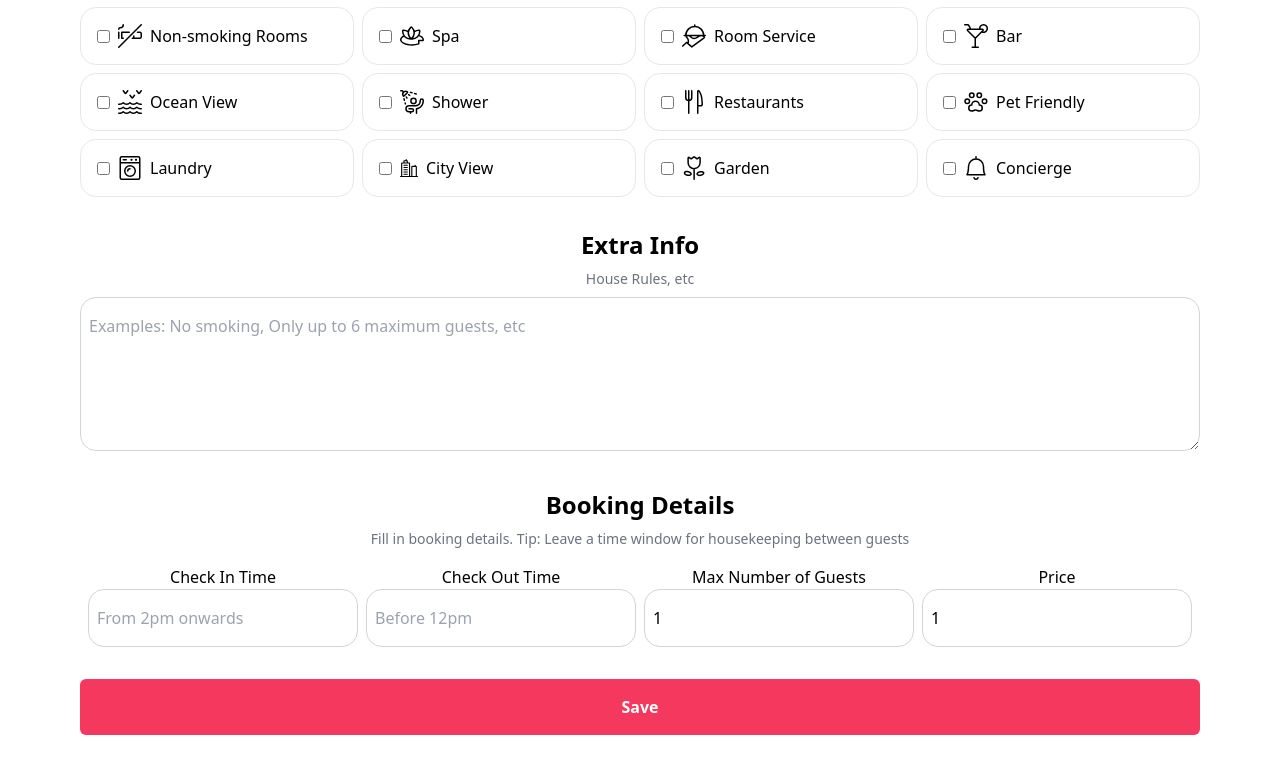
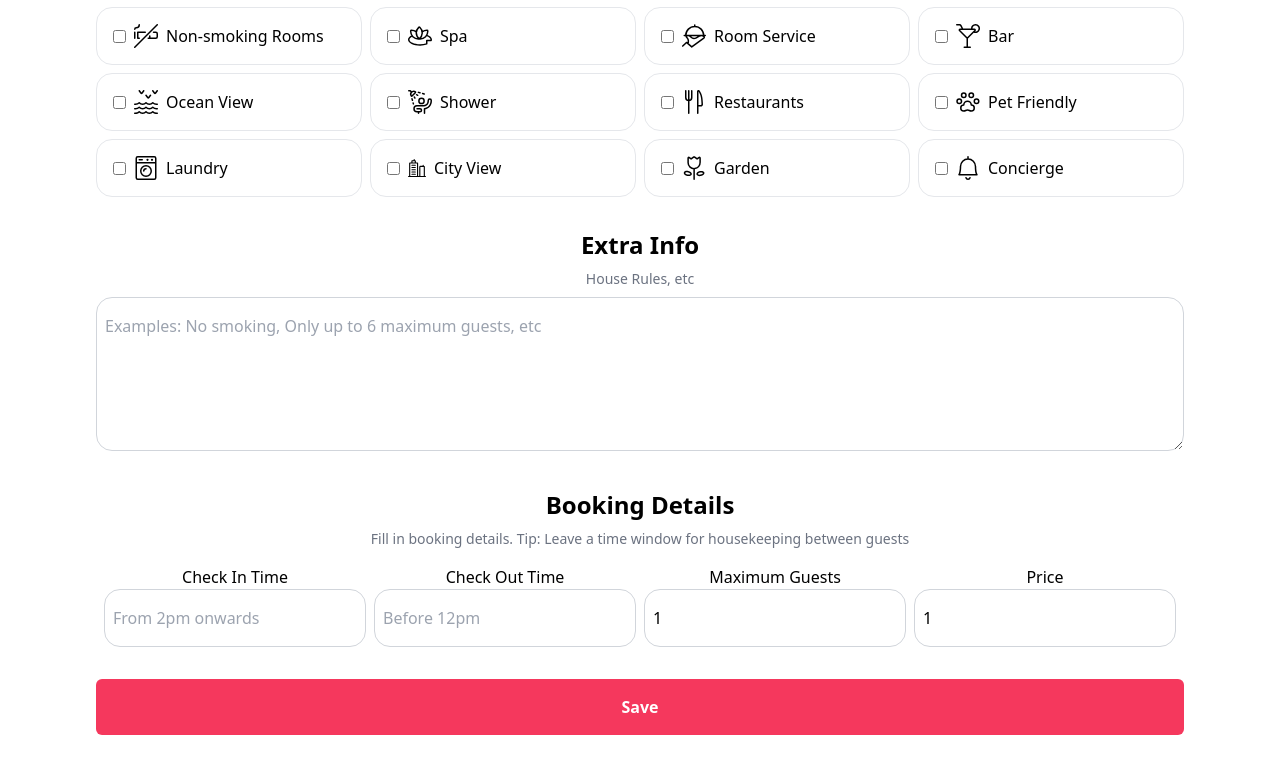
Before and after one commit to CodeWithSomesh/MeshBnB-Room-Booking-Site-MERN, a React (Vite) app in the folder client/: page /account/accommodations/1 in a window 1280 px wide. Shown: the part 1477-2250 px from the top of the page. Built offline with nearby package versions, Linux system fonts and the light colour scheme; no server answers.

Commit message:
Fixed some design issues and filtering issues

```diff
--- a/client/src/components/Account Page/MyAccommodation Page/Perks.jsx
+++ b/client/src/components/Account Page/MyAccommodation Page/Perks.jsx
@@ -1,9 +1,10 @@
+/* eslint-disable react/prop-types */
 
 
 const Perks = ({selected, onChange}) => {
 
-    //The paramater "selected" is "perks" state
-    //The paramater "onChange" is "setPerks" state
+    //The parameter "selected" is "perks" state
+    //The parameter "onChange" is "setPerks" state
     function handlePerksCheckbox (event) {
         const {name, checked} = event.target; //name returns input name, and checked returns true or false
         if (checked) {
--- a/client/src/components/Layout.jsx
+++ b/client/src/components/Layout.jsx
@@ -3,7 +3,7 @@ import { Outlet } from 'react-router-dom'
 
 const Layout = () => {
   return (
-    <div className='px-12 py-8 flex flex-col min-h-screen'>
+    <div className='px-16 py-8 flex flex-col min-h-screen'>
         <Navbar />
         <Outlet />
     </div>
--- a/client/src/components/SearchBar.jsx
+++ b/client/src/components/SearchBar.jsx
@@ -1,3 +1,5 @@
+/* eslint-disable react/prop-types */
+
 
 
 const SearchBar = ({searchTerm, setSearchTerm}) => {
@@ -6,7 +8,7 @@ const SearchBar = ({searchTerm, setSearchTerm}) => {
   return (
     <div className="flex relative justify-center mt-12 max-w-md md:max-w-2xl mx-auto">
         <input type="text" value={searchTerm} onChange={event => setSearchTerm(event.target.value)} placeholder="Search Destinations" className="search-bar" />
-        <div className="p-3 bg-primary rounded-full absolute right-7 bottom-5 ">
+        <div className="p-3 bg-primary rounded-full absolute right-7 bottom-5 cursor-pointer">
             <svg xmlns="http://www.w3.org/2000/svg" viewBox="0 0 24 24" fill="currentColor" className="w-6 h-6 text-white">
                 <path fillRule="evenodd" d="M10.5 3.75a6.75 6.75 0 100 13.5 6.75 6.75 0 000-13.5zM2.25 10.5a8.25 8.25 0 1114.59 5.28l4.69 4.69a.75.75 0 11-1.06 1.06l-4.69-4.69A8.25 8.25 0 012.25 10.5z" clipRule="evenodd" />
             </svg>
--- a/client/src/pages/Account Page/MyAccommodationFormPage.jsx
+++ b/client/src/pages/Account Page/MyAccommodationFormPage.jsx
@@ -228,7 +228,7 @@ const MyAccommodationFormPage = () => {
                     />
                 </div>
                 <div className="font-medium">
-                    <h3 className='' >Max Number of Guests</h3>
+                    <h3 className='' >Maximum Guests</h3>
                     <input
                         type="number"
                         placeholder='Less than 10'
```
Also changed, not shown: client/src/pages/HomePage.jsx (+6 -2 lines).
